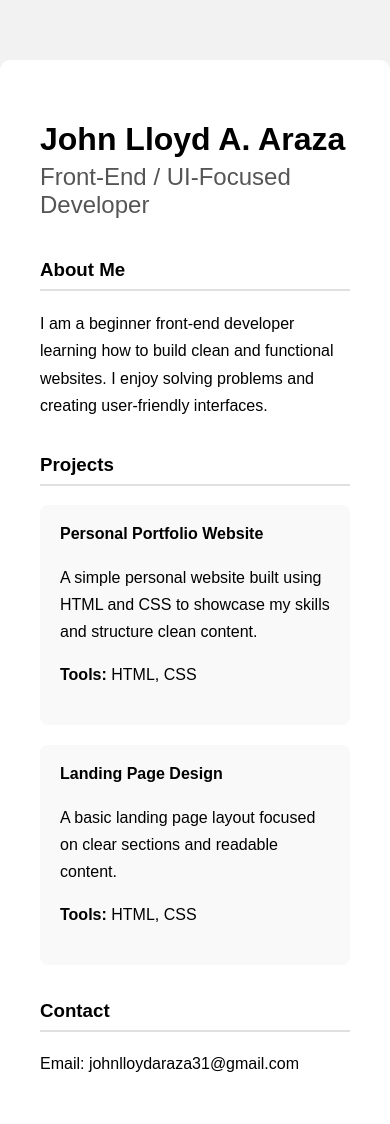
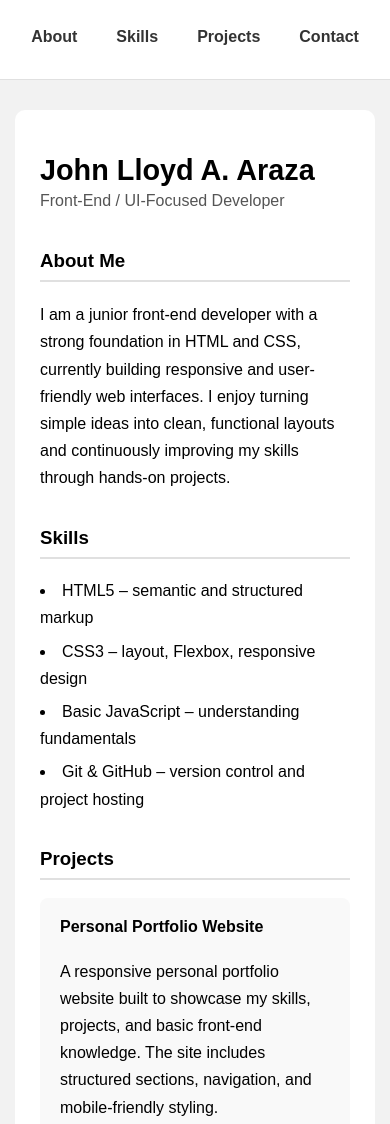
Before and after one commit to lloyd-araza/portfolio-website, a plain HTML site: page index.html in a window 390 px wide. Shown: the top 1124 px of the page. Drawn offline with Linux system fonts and the light colour scheme.

Commit message:
Update content and improve responsiveness

```diff
--- a/index.html
+++ b/index.html
@@ -12,6 +12,15 @@
 
 <body>
 
+    <nav class="navbar">
+        <ul>
+            <li><a href="#about">About</a></li>
+            <li><a href="#skills">Skills</a></li>
+            <li><a href="#projects">Projects</a></li>
+            <li><a href="#contact">Contact</a></li>
+        </ul>
+    </nav>
+
     <div class="container">
 
         <header>
@@ -19,46 +28,68 @@
             <h2>Front-End / UI-Focused Developer</h2>
         </header>
 
-        <section>
+        <section id="about">
             <h3>About Me</h3>
-            <p>
-                I am a beginner front-end developer learning how to build
-                clean and functional websites. I enjoy solving problems
-                and creating user-friendly interfaces.
-            </p>
+                <p>
+                I am a junior front-end developer with a strong foundation in HTML and CSS,
+                currently building responsive and user-friendly web interfaces. I enjoy
+                turning simple ideas into clean, functional layouts and continuously improving
+                my skills through hands-on projects.
+                </p>
         </section>
 
-        <section>
+
+        <section id="skills">
+            <h3>Skills</h3>
+            <ul>
+                <li>HTML5 – semantic and structured markup</li>
+                <li>CSS3 – layout, Flexbox, responsive design</li>
+                <li>Basic JavaScript – understanding fundamentals</li>
+                <li>Git & GitHub – version control and project hosting</li>
+            </ul>
+        </section>
+
+
+
+        <section id="projects">
             <h3>Projects</h3>
 
             <div class="projects">
 
-                <div class="project-card">
+               <div class="project-card">
                     <h4>Personal Portfolio Website</h4>
                         <p>
-                        A simple personal website built using HTML and CSS to
-                        showcase my skills and structure clean content.
+                        A responsive personal portfolio website built to showcase my skills,
+                        projects, and basic front-end knowledge. The site includes structured
+                        sections, navigation, and mobile-friendly styling.
+                        </p>
+                        <p><strong>Tools:</strong> HTML, CSS, GitHub Pages</p>
+                </div>
+
+
+                <div class="project-card">
+                    <h4>Landing Page Layout</h4>
+                        <p>
+                        A simple landing page focused on clean layout, spacing, and readability.
+                        This project helped me practice structuring content and improving visual
+                        hierarchy using CSS.
                         </p>
                         <p><strong>Tools:</strong> HTML, CSS</p>
                 </div>
 
-                <div class="project-card">
-                    <h4>Landing Page Design</h4>
-                        <p>
-                            A basic landing page layout focused on clear sections
-                            and readable content.
-                        </p>
-                        <p><strong>Tools:</strong> HTML, CSS</p>
-                </div>
 
             </div>
         </section>
 
 
-        <section>
+        <section id="contact">
             <h3>Contact</h3>
-            <p>Email: johnlloydaraza31@gmail.com</p>
+                <p>
+                Email: johnlloydaraza31@gmail.com<br>
+                GitHub: https://github.com/lloyd-araza
+            </p>
         </section>
+
 
     </div>
 
--- a/style.css
+++ b/style.css
@@ -47,6 +47,18 @@ ul {
 p {
     line-height: 1.7;
 }
+
+ul {
+    padding-left: 0;
+    list-style-position: inside;
+}
+
+li {
+    line-height: 1.7;
+    margin-bottom: 6px;
+}
+
+
 .projects {
     display: flex;
     gap: 20px;
@@ -69,3 +81,53 @@ p {
         width: 48%;
     }
 }
+
+.navbar {
+    background-color: #ffffff;
+    padding: 15px 0;
+    border-bottom: 1px solid #e0e0e0;
+}
+
+.navbar ul {
+    list-style: none;
+    display: flex;
+    flex-wrap: wrap;
+    justify-content: center;
+    gap: 15px;
+    padding: 0;
+    margin: 0;
+}
+
+.navbar a {
+    padding: 8px 12px;
+    display: inline-block;
+}
+
+.navbar a {
+    text-decoration: none;
+    color: #333;
+    font-weight: bold;
+}
+
+.navbar a:hover {
+    color: #007bff;
+}
+
+html {
+    scroll-behavior: smooth;
+}
+
+@media (max-width: 600px) {
+    .container {
+        padding: 25px;
+        margin: 30px 15px;
+    }
+
+    header h1 {
+        font-size: 1.8rem;
+    }
+
+    header h2 {
+        font-size: 1rem;
+    }
+}
```
